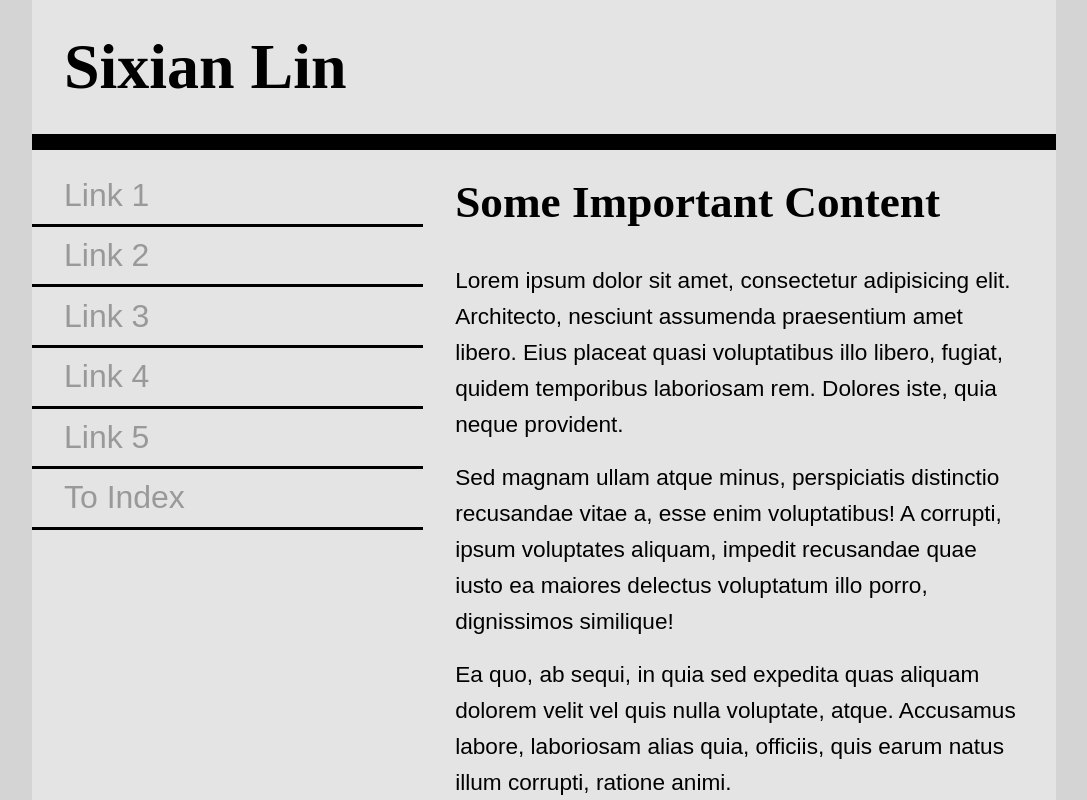
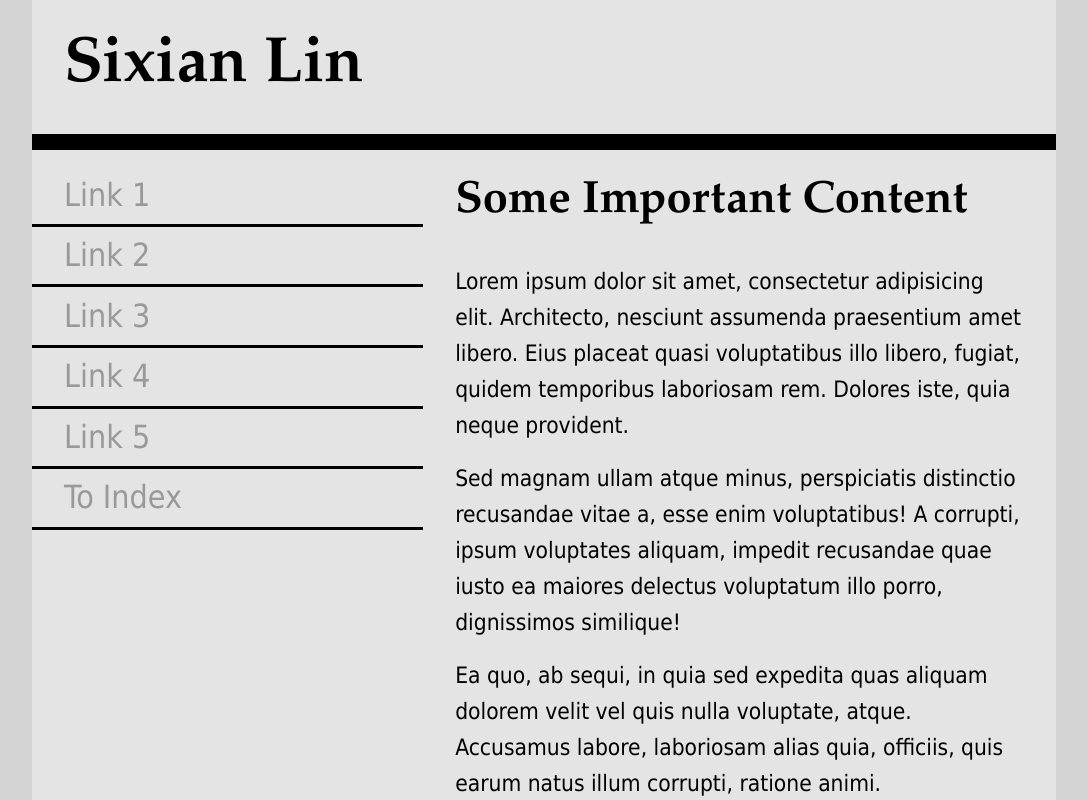
Before and after one commit to davidlin006811/fonts, a plain HTML site: page two.html in a window 1280 px wide. Shown: the top 800 px of the page, without its empty margins (96-1183 px from the left). Drawn offline with Linux system fonts and the light colour scheme.

Commit message:
Add files via upload

```diff
--- a/two.css
+++ b/two.css
@@ -6,18 +6,18 @@
 html{
     font-size: 16px;
     line-height: 1.6;
-    font-family: 'Imprima', sans-serif;
+    font-family: 'Imprima', 'Tahoma', sans-serif;
 }
 html,body{
     background-color: #d4d4d4;
 }
 h1{
-    font-family: 'Cantata One', serif;
+    font-family: 'Cantata One', 'Palatino', serif;
     font-size: 3.998rem;
     padding:1rem 2rem;
 }
 h2{
-    font-family: 'Cantata One', serif;
+    font-family: 'Cantata One', 'Palatino', serif;
     font-size: 2.827rem;
     padding:1rem 2rem;
 }
```
